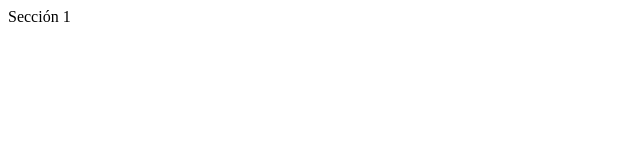
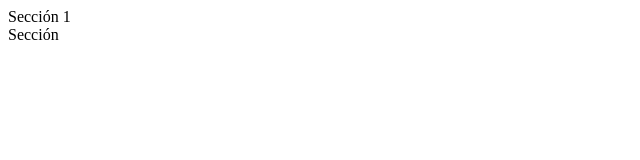
Before and after one commit to RobRojas930/Repo_Clase, a plain HTML site: page index.html in a window 1280 px wide. Shown: the full height of the page, 0-640 px from the left. Drawn offline with Linux system fonts and the light colour scheme.

Commit message:
creación de la sección 2

```diff
--- a/index.html
+++ b/index.html
@@ -10,5 +10,8 @@
     <section>
     Sección 1
     </section>
+    <section>
+    Sección
+    </section>
 </body>
 </html>
```
